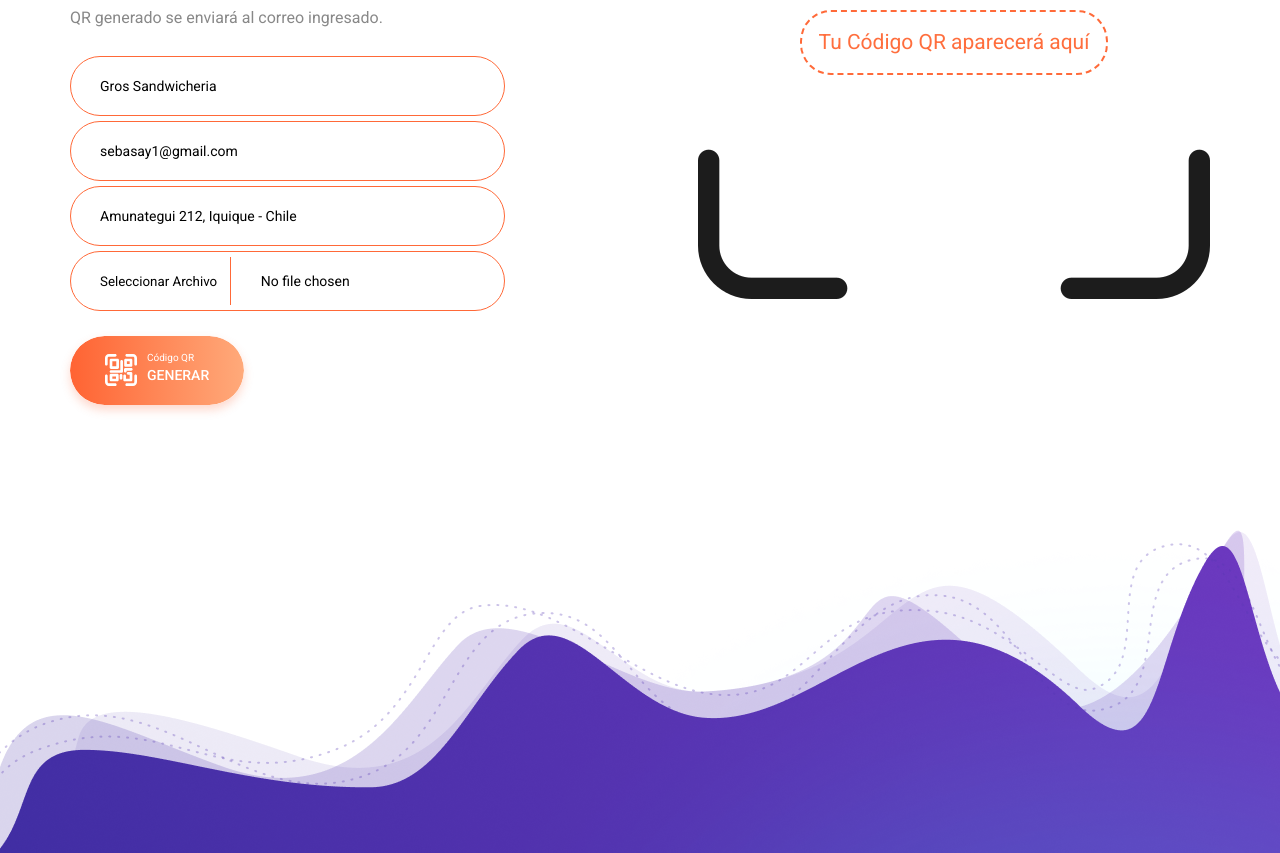
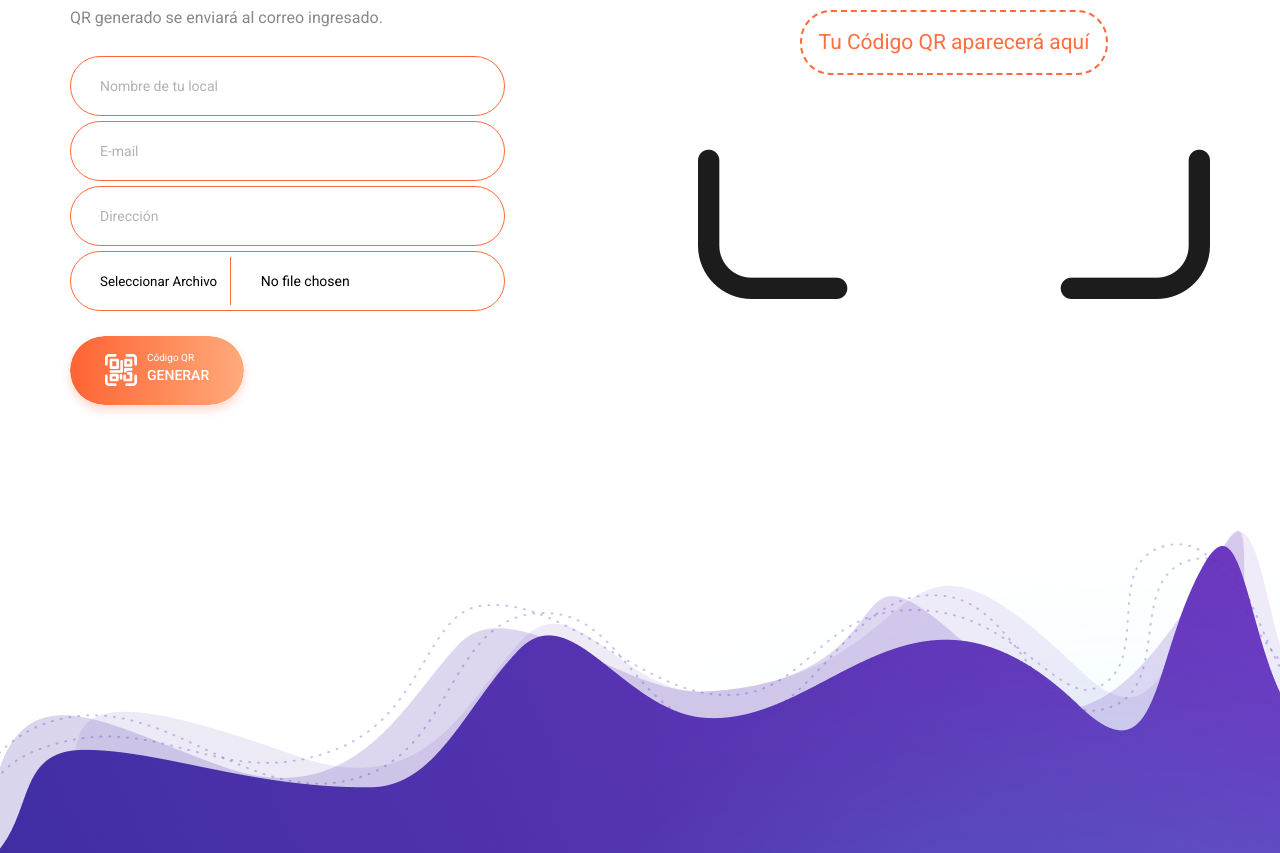
Before and after one commit to seba-salavilla/subetucarta-api, a website: page src/public/index.html in a window 1280 px wide. Shown: the part 1255-2108 px from the top of the page. Drawn offline with Linux system fonts and the light colour scheme; a web font is replaced by a local one.

Commit message:
set variables

```diff
--- a/src/components/restaurantes/controller.js
+++ b/src/components/restaurantes/controller.js
@@ -28,7 +28,7 @@ class Controller{
             }
 
             // Genera nuevo QR
-            const QR = await QRCode.toDataURL('http://localhost:3000/api/pb/resto/menu/'+result.insertedId);
+            const QR = await QRCode.toDataURL(process.env.URL_QR+result.insertedId);
             const updt = await Model.addQRToRestaurant(result.insertedId, QR);
 
             if(!updt || updt.error) throw Error("Error al actualizar QR restaurant.");
--- a/src/public/index.html
+++ b/src/public/index.html
@@ -119,9 +119,9 @@
                                     <p class="downloads__text">La carta debe estar en formato PDF, PNG o JPG. El código QR generado se enviará al correo ingresado.</p>
                                     <div class="form__generator">
                                         <form id="form_qr">
-                                            <input name="nombre" class="subscribe__input text-input" type="text" placeholder="Nombre de tu local" value="Gros Sandwicheria">
-                                            <input name="email" class="subscribe__input text-input" type="email" placeholder="E-mail" value="sebasay1@gmail.com">
-                                            <input name="direccion" class="subscribe__input text-input" type="text" placeholder="Dirección" value="Amunategui 212, Iquique - Chile">
+                                            <input name="nombre" class="subscribe__input text-input" type="text" placeholder="Nombre de tu local" required>
+                                            <input name="email" class="subscribe__input text-input" type="email" placeholder="E-mail" required>
+                                            <input name="direccion" class="subscribe__input text-input" type="text" placeholder="Dirección" required>
                                             <input type="file" name="archivo" class="subscribe__input text-input custom-file-input" accept="image/png, image/jpeg, .pdf" required>
                                             <button type="submit" class="downloads__button button button_big btn_submit">
                                                 <span class="button__cols">
```
Also changed, not shown: 1 other file.
